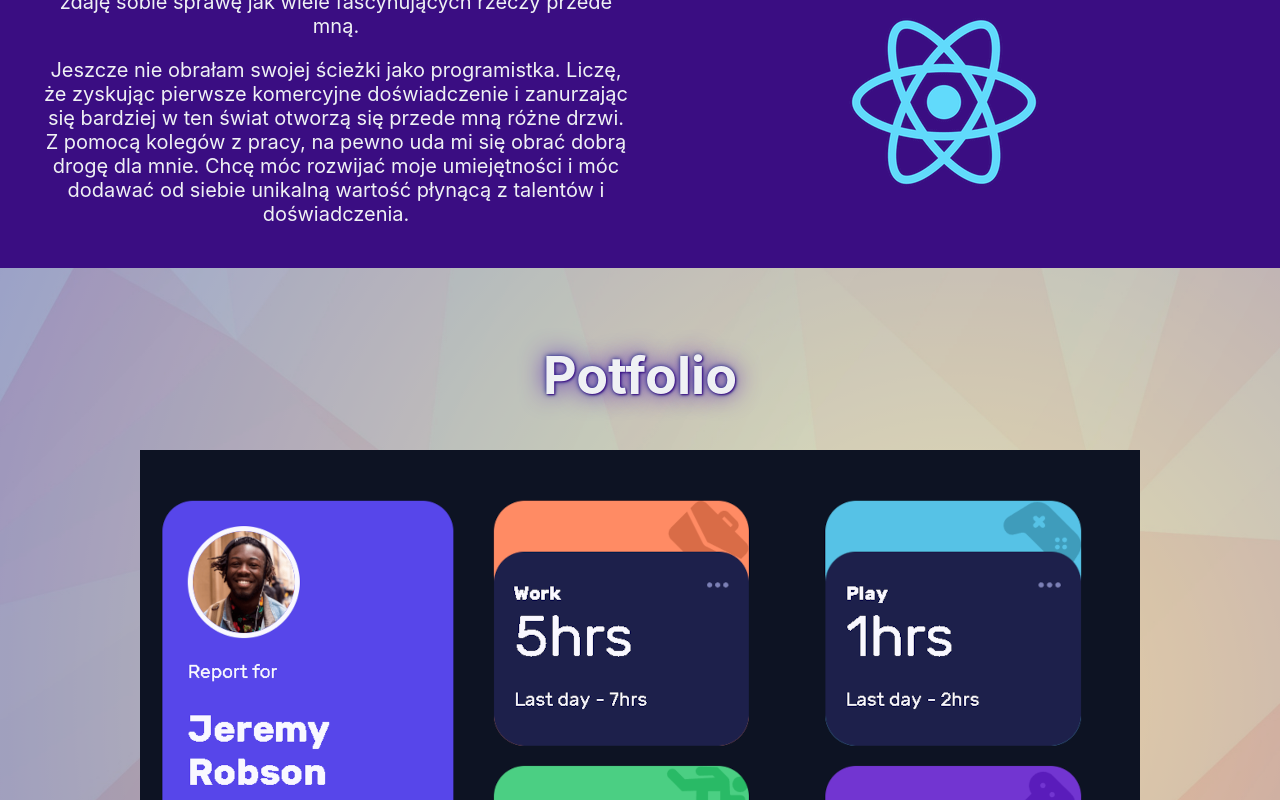
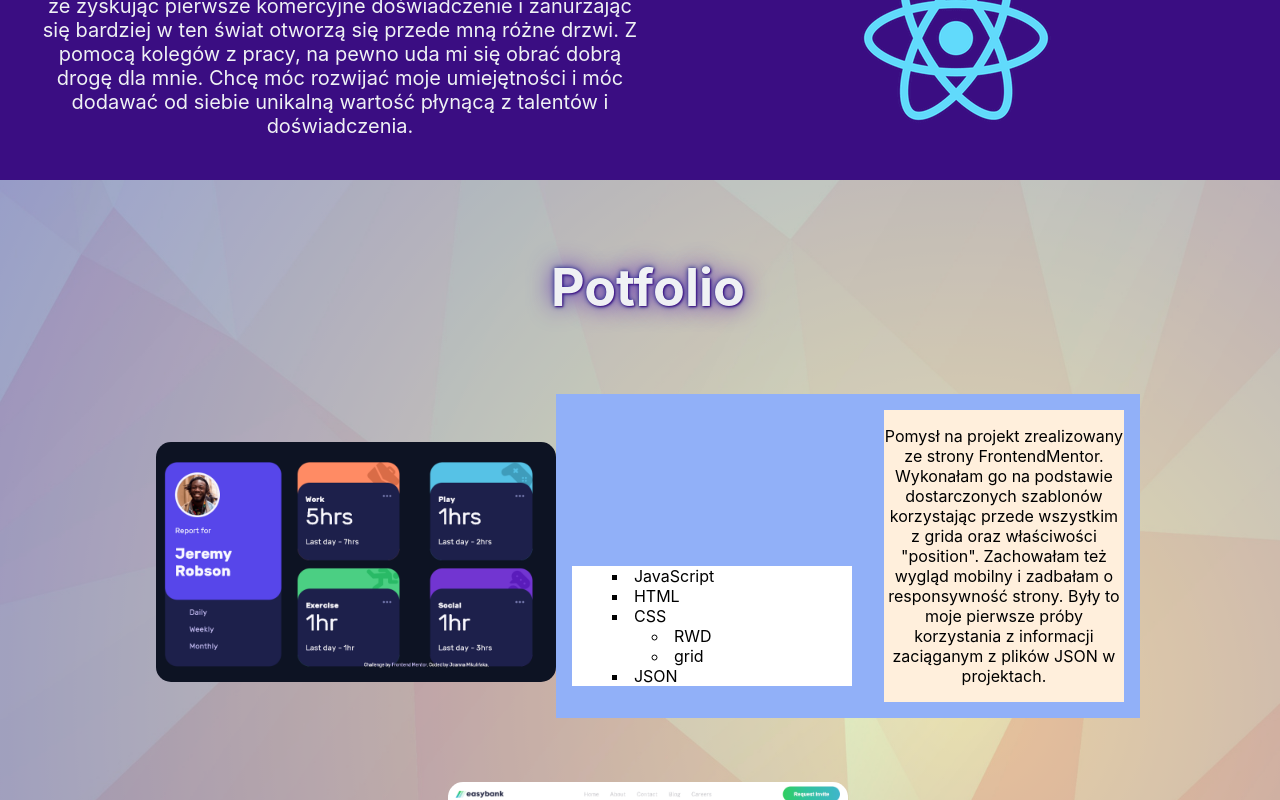
Before and after one commit to avtill/webportfolio, a React (Create React App) app: page / in a window 1280 px wide. Shown: the part 2000-2800 px from the top of the page. Built offline with nearby package versions, Linux system fonts and the light colour scheme.

Commit message:
first style try - portfolio

```diff
--- a/src/App.css
+++ b/src/App.css
@@ -335,3 +335,32 @@ font-weight: bolder;
 font-size: 1.5rem;
   margin: 1rem;
 }
+.box__portfolio--content{
+  width: 80%;
+  margin: 2rem auto;
+}
+.box__portfolio--content>a, div{
+  display: inline-block;
+}
+.portfolio--miniature{
+  height: 15rem;
+  border-radius: 15px;
+}
+.box__portfolio--techText{
+
+background-color: #91b0f8;
+}
+.portfolio__list{
+
+  background-color: #fff;
+  width: 15rem;
+  list-style-type: square;
+  list-style-position: inside;
+  text-align: left;
+  margin: 1rem;
+}
+.box__portfolio--describeText{
+  background-color: #ffefdc;
+ width: 15rem;
+ margin: 1rem;
+}
--- a/src/components/Portfolio/Portfolio.jsx
+++ b/src/components/Portfolio/Portfolio.jsx
@@ -10,14 +10,36 @@ const Portfolio=()=>{
             <h2>Potfolio</h2>
             <div className="contener__box__portfolio--items">
                 <div className="box__portfolio--content">
-                    <img className="portfolio--miniature" src={tracker} alt="miniatura aplikacji time tracker"></img>
-                    <p className="portfolio__paragraph--text">Time tracker - opis technologii użytych + projektu</p>
+                    <a href="https://github.com/avtill/time-tracking-dashboard-main/tree/main/" target="_blank">
+                        <img className="portfolio--miniature" src={tracker} alt="miniatura aplikacji time tracker"></img>
+                    </a>
+                    <div className="box__portfolio--techText">
+                       <div> <ul className="portfolio__list">
+                            <li>JavaScript</li>
+                            <li>HTML</li>
+                            <li>CSS
+                                <ul>
+                                    <li>RWD</li>
+                                    <li>grid</li>
+                                </ul>
+                            </li>
+                            <li>
+                                JSON
+                            </li>
+                        </ul>
+                        </div>
+                        <div className="box__portfolio--describeText">
+                            <p className="portfolio__paragraph--text">
+                                Pomysł na projekt zrealizowany ze strony FrontendMentor. Wykonałam go na podstawie dostarczonych szablonów korzystając przede wszystkim z grida oraz właściwości "position". Zachowałam też wygląd mobilny i zadbałam o responsywność strony. Były to moje pierwsze próby korzystania z informacji zaciąganym z plików JSON w projektach.
+                            </p>
+                        </div>
+                        </div>
                 </div>
-                <div>
+                <div className="box__portfolio--content">
                     <img className="portfolio--miniature" src={bank} alt="miniatura strony banku"></img>
                     <p className="portfolio__paragraph--text">Bank langing page - opis projektu i technologii</p>
                 </div>
-                <div>
+                <div className="box__portfolio--content">
                     <img className="portfolio--miniature" src={dice} alt="miniatura aplikacji Roll Dice"></img>
                     <p className="portfolio__paragraph--text">Roll Dice alikacja - stack technologiczny + opisik projektu</p>
                 </div>
```
